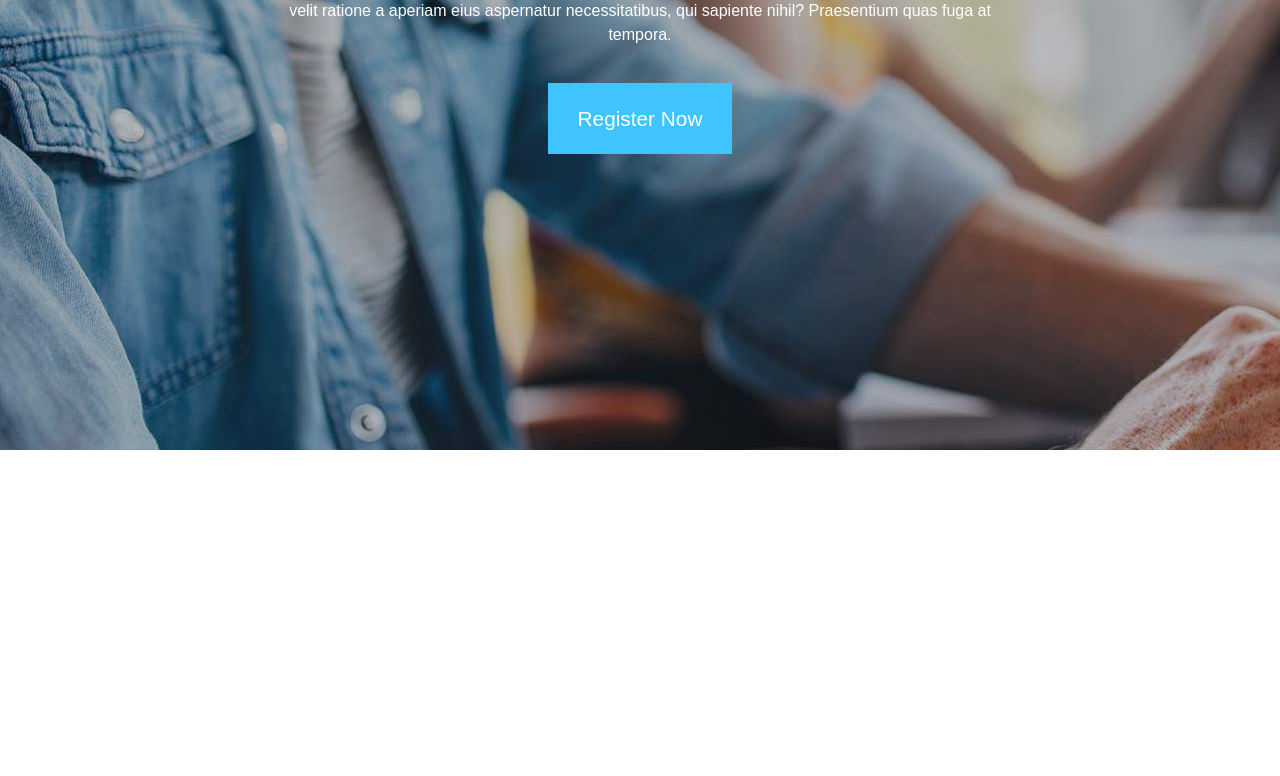
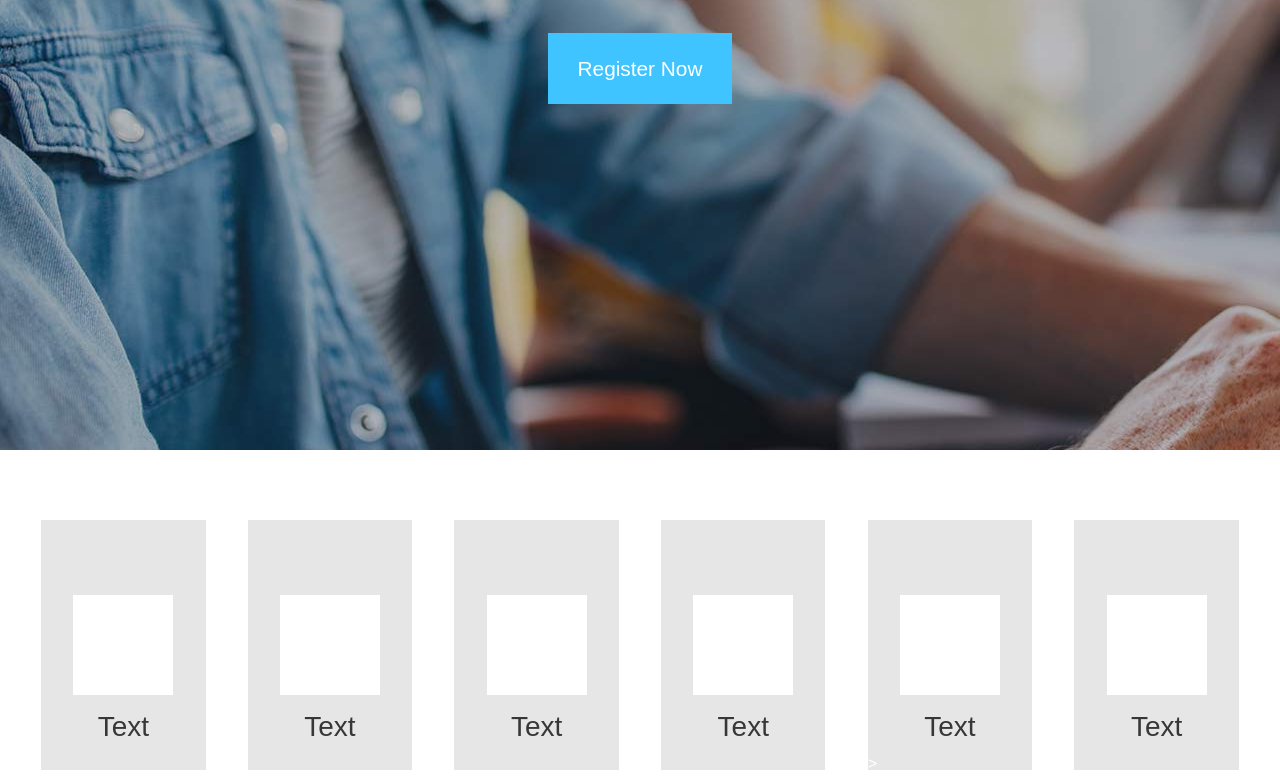
Before and after one commit to GvMazzon25/proj-html-vuejs, a Vue app: page / in a window 1280 px wide. Shown: the part 350-1126 px from the top of the page. Before the commit the page ends 1064 px from the top, so only its background shows below. Built offline with nearby package versions, Linux system fonts and the light colour scheme.

Commit message:
section1

```diff
--- a/src/components/HadBanner.vue
+++ b/src/components/HadBanner.vue
@@ -8,7 +8,7 @@
 
 <script>
 export default {
-
+    name:'HadBanner',
 }
 </script>
 
--- a/src/components/Main.vue
+++ b/src/components/Main.vue
@@ -1,15 +1,21 @@
 <template>
   <div class="contain">
+    <Section1 />
 
   </div>
 </template>
 
 <script>
+import Section1 from '@/components/Section1.vue'
+
 export default {
-  name:'Main'
+  name:'Main',
+  components:{
+    Section1
+  }
 }
 </script>
 
 <style lang='scss'>
-
+@import '@/style/main.scss';
 </style>
--- a/src/components/Nav.vue
+++ b/src/components/Nav.vue
@@ -3,7 +3,6 @@
       <div class="contain">
         <div class="row prime">
             <div class="col-2 logo-box">
-
             </div>
             <div class="col-8">
               <div class="row menue">
--- /dev/null
+++ b/src/components/Section1.vue
@@ -0,0 +1,77 @@
+<template>
+  <div class="banner1">
+    <div class="row">
+      <div class="col-2">
+        <div class="b-box">
+          <section class="img-box">
+
+          </section>
+          <section class="txt-sec">
+            <h3>Text</h3>
+          </section>
+        </div>
+      </div>
+      <div class="col-2">
+        <div class="b-box">
+          <section class="img-box">
+
+          </section>
+          <section class="txt-sec">
+            <h3>Text</h3>
+          </section>
+        </div>
+      </div>
+      <div class="col-2">
+        <div class="b-box">
+          <section class="img-box">
+
+          </section>
+          <section class="txt-sec">
+            <h3>Text</h3>
+          </section>
+        </div>
+      </div>
+      <div class="col-2">
+        <div class="b-box">
+          <section class="img-box">
+
+          </section>
+          <section class="txt-sec">
+            <h3>Text</h3>
+          </section>
+        </div>
+      </div>
+      <div class="col-2">
+        <div class="b-box">
+          <section class="img-box">
+
+          </section>
+          <section class="txt-sec">
+            <h3>Text</h3>
+          </section>>
+        </div>
+      </div>
+      <div class="col-2">
+        <div class="b-box">
+          <section class="img-box">
+
+          </section>
+          <section class="txt-sec">
+            <h3>Text</h3>
+          </section>
+        </div>
+      </div>
+    </div>
+  </div>
+</template>
+
+<script>
+export default {
+ name:'Section1'
+
+}
+</script>
+
+<style lang='scss'>
+@import '@/style/section1.scss';
+</style>
--- a/src/style/h-banner.scss
+++ b/src/style/h-banner.scss
@@ -3,6 +3,7 @@
     margin: auto;
     text-align: center;
     color: white;
+    margin-top: 100px;
     h1{
         font-size: 5rem;
         margin: 15px;
--- /dev/null
+++ b/src/style/main.scss
@@ -0,0 +1,4 @@
+.contain{
+    width: 95%;
+    margin: auto;
+}
--- /dev/null
+++ b/src/style/section1.scss
@@ -0,0 +1,31 @@
+.banner1{
+    width: 100%;
+    margin-bottom: 50px;
+    .col-2{
+        .b-box{
+            width: 90%;
+            height: 250px;
+            margin: auto;
+            background-color: rgba(230, 230, 230, 1);
+            .img-box{
+                width: 100px;
+                height: 100px;
+                position: relative;
+                top: 50%;
+                left: 50%;
+                transform: translate(-50%, -50%);
+                background-color: white;
+            }
+            .txt-sec{
+                width: 90%;
+                margin: auto;
+                padding-top: 90px;
+                h3{
+                    color: rgba(55, 55, 55, 1);
+                    text-align: center;
+                }
+            }
+
+        }
+    }
+}
```
